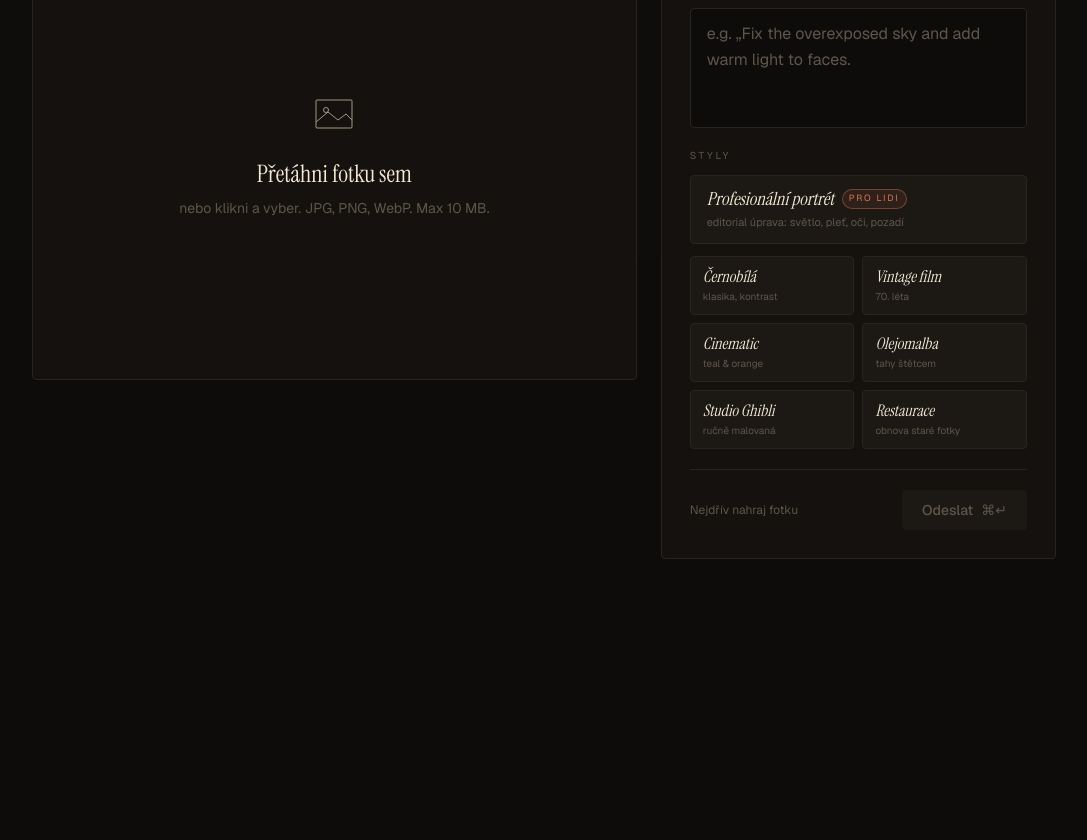
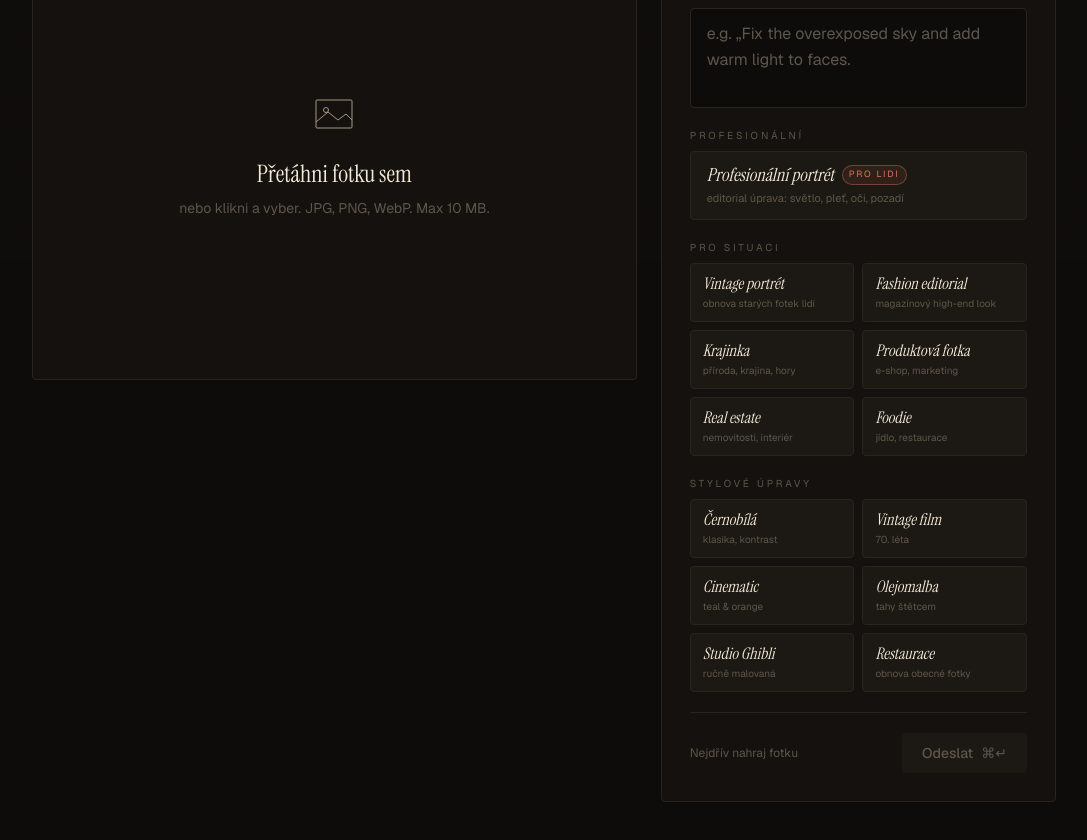
Before and after one commit to menssecret/opravfotku, a Next.js app: page / in a window 1280 px wide. Shown: the part 540-1380 px from the top of the page, without its empty margins (96-1183 px from the left). Before the commit the page ends 1195 px from the top, so only its background shows below. Built offline with nearby package versions, Linux system fonts and the light colour scheme.

Commit message:
Add 6 specialized presets

```diff
--- a/components/PhotoEditor.tsx
+++ b/components/PhotoEditor.tsx
@@ -19,7 +19,6 @@ import {
   type HistoryEntry,
 } from "@/lib/history";
 
-// Maximální délka promptu (původně 500, zvětšeno kvůli portrétnímu presetu)
 const MAX_PROMPT_LENGTH = 2000;
 
 type StylePreset = {
@@ -28,14 +27,63 @@ type StylePreset = {
   prompt: string;
 };
 
-// Speciální komplexní preset pro fotky lidí, vyčleněný nad standardními styly.
-// Editorial portrétní úprava: pleť, oči, pozadí, expozice, grading.
+// ──────────────────────────────────────────────────────────
+// Profesionální preset (top, full-width)
+// ──────────────────────────────────────────────────────────
+
 const PORTRAIT_PRESET: StylePreset = {
   name: "Profesionální portrét",
   desc: "editorial úprava: světlo, pleť, oči, pozadí",
   prompt:
     "Transform this portrait into a professional editorial photograph. Recover blown-out highlights in the bright background (window) while preserving a natural daylight feel. Balance exposure so the face is properly lit with subtle directional light and gentle shadowing for added depth. Refine skin tones to look natural and slightly warm but not washed out. Add subtle contrast and texture so the face has dimension, but preserve realistic skin texture without over-smoothing. Enhance the eyes: sharpen them slightly, add gentle catchlights, and improve micro-contrast around the eyes and brows so the gaze feels more alive. Improve overall sharpness and detail while keeping a soft, professional portrait look. Reduce the distracting background by slightly blurring and softening it so the face stands out, and tone down any bright vertical stripes in the background. Apply a clean, minimalist color grading in the style of magazine photography with balanced highlights, rich midtones, and gentle shadows. Do not change the composition, expression, or facial features.",
 };
+
+// ──────────────────────────────────────────────────────────
+// Specializované situace (6 nových presetů)
+// ──────────────────────────────────────────────────────────
+
+const SITUATION_PRESETS: StylePreset[] = [
+  {
+    name: "Vintage portrét",
+    desc: "obnova starých fotek lidí",
+    prompt:
+      "Restore this vintage portrait photograph. Carefully repair scratches, dust, tears, and any visible damage while preserving the original character of the photo. Recover faded colors with natural-looking tones, neither oversaturated nor too pale. If the photo is black and white, keep it black and white but improve contrast and tonal range. Sharpen facial features subtly without making them look artificial. Maintain the original grain and texture of the era. Do not modernize the look, do not change facial expressions, clothing, or composition. The result should look like a well-preserved original, not a digital recreation.",
+  },
+  {
+    name: "Fashion editorial",
+    desc: "magazínový high-end look",
+    prompt:
+      "Transform into a high-end fashion editorial photograph in the style of Vogue or Harper's Bazaar. Apply sophisticated color grading with deep blacks, clean whites, and rich midtones. Enhance fabric textures and details on clothing. Refine skin tones to look polished but realistic, preserving natural skin texture. Add subtle directional lighting that emphasizes the silhouette and form. Boost contrast in a controlled, editorial way. Keep the background clean and slightly muted to draw attention to the subject. The final look should feel cinematic, expensive, and polished. Do not change the pose, composition, or facial features.",
+  },
+  {
+    name: "Krajinka",
+    desc: "příroda, krajina, hory",
+    prompt:
+      "Enhance this landscape photograph for a dramatic but natural look. Recover details in highlights (sky, clouds) and shadows. Boost the richness of natural colors: deeper greens, warmer earth tones, more vibrant skies, but keep everything realistic and not oversaturated. Improve atmospheric depth with subtle haze in distant areas if appropriate. Sharpen mid-distance details (trees, rocks, structures) without making them harsh. Apply a clean, slightly cool color grading reminiscent of high-quality outdoor photography. Add gentle clarity to bring out textures in foliage and terrain. Do not change the composition, time of day, or weather conditions visible in the scene.",
+  },
+  {
+    name: "Produktová fotka",
+    desc: "e-shop, marketing",
+    prompt:
+      "Transform into a clean, professional product photograph suitable for e-commerce. Make the product crisp and sharp with all details clearly visible. Brighten and even out the lighting so the product is well-lit from all sides without harsh shadows. Clean up the background, making it neutral and uncluttered (white, light gray, or a subtle gradient). Add a soft natural shadow under the product for grounding. Enhance the product's colors to be accurate and vibrant. Remove any distracting elements, dust, or imperfections from the product surface. Improve overall sharpness and contrast for a premium catalog look. Do not change the product itself, its angle, or its proportions.",
+  },
+  {
+    name: "Real estate",
+    desc: "nemovitosti, interiér",
+    prompt:
+      "Enhance this real estate photograph for a professional listing. Brighten interiors and balance exposure so both windows and indoor spaces are properly visible (recover blown-out window views without making the room look dark). Make the space feel bright, spacious, and inviting. Correct any color casts from artificial lighting toward neutral, clean tones. Straighten verticals subtly if walls appear to lean. Enhance the warmth of wood and texture of textiles. Make whites clean and crisp. Increase clarity in architectural details. Slightly boost saturation in plants and decorative elements for life, while keeping walls and ceilings neutral. The room should look magazine-ready but realistic. Do not change the layout, furniture, or composition.",
+  },
+  {
+    name: "Foodie",
+    desc: "jídlo, restaurace",
+    prompt:
+      "Transform this food photograph into an appetizing, restaurant-quality image. Enhance the natural colors of the ingredients: make greens fresher, reds richer, yellows warmer, but keep everything looking real and edible (no artificial saturation). Improve texture and sharpness of the food so details like steam, oil sheen, and grain structure are visible. Add subtle warm lighting that makes the food feel inviting. Slightly soften the background and surrounding elements to make the food the clear focal point. Enhance contrast so the food has dimension. Maintain natural shadows and highlights that suggest dimension and freshness. Do not change the food itself, its arrangement, or the composition.",
+  },
+];
+
+// ──────────────────────────────────────────────────────────
+// Stylové úpravy (filtry, stávající)
+// ──────────────────────────────────────────────────────────
 
 const STYLE_PRESETS: StylePreset[] = [
   {
@@ -70,7 +118,7 @@ const STYLE_PRESETS: StylePreset[] = [
   },
   {
     name: "Restaurace",
-    desc: "obnova staré fotky",
+    desc: "obnova obecné fotky",
     prompt:
       "Restore old photo: fix scratches and dust, recover faded colors, sharpen details, repair damage, preserve original character",
   },
@@ -419,17 +467,16 @@ export function PhotoEditor() {
                   ? "e.g. „Fix the overexposed sky and add warm light to faces."
                   : "e.g. „Increase contrast a bit and add a subtle vignette."
               }
-              className="min-h-[120px] flex-1 resize-none rounded-sm border border-(--color-line) bg-(--color-bg) px-4 py-3 text-base leading-relaxed text-(--color-ink) placeholder:text-(--color-ink-faint) focus:border-(--color-amber) focus:outline-none"
+              className="min-h-[100px] flex-1 resize-none rounded-sm border border-(--color-line) bg-(--color-bg) px-4 py-3 text-base leading-relaxed text-(--color-ink) placeholder:text-(--color-ink-faint) focus:border-(--color-amber) focus:outline-none"
             />
 
-            {/* PRESETY */}
             {iteration === 1 ? (
-              <div className="space-y-3">
+              <div className="space-y-5">
+                {/* Profesionální preset (full-width) */}
+                <div className="space-y-2">
                   <p className="text-[10px] uppercase tracking-[0.28em] text-(--color-ink-faint)">
-                  Styly
+                    Profesionální
                   </p>
-
-                {/* Speciální preset pro portréty (full width) */}
                   <button
                     type="button"
                     onClick={() => applyPrompt(PORTRAIT_PRESET.prompt)}
@@ -458,8 +505,51 @@ export function PhotoEditor() {
                       {PORTRAIT_PRESET.desc}
                     </span>
                   </button>
+                </div>
 
-                {/* Standardní styly */}
+                {/* Specializované situace */}
+                <div className="space-y-2">
+                  <p className="text-[10px] uppercase tracking-[0.28em] text-(--color-ink-faint)">
+                    Pro situaci
+                  </p>
+                  <div className="grid grid-cols-2 gap-2">
+                    {SITUATION_PRESETS.map((p) => {
+                      const isActive = prompt === p.prompt;
+                      return (
+                        <button
+                          key={p.name}
+                          type="button"
+                          onClick={() => applyPrompt(p.prompt)}
+                          title={p.prompt}
+                          className={`group/preset flex flex-col items-start gap-0.5 rounded-sm border px-3 py-2.5 text-left transition-colors ${
+                            isActive
+                              ? "border-(--color-amber) bg-(--color-amber)/5"
+                              : "border-(--color-line) bg-(--color-surface-2) hover:border-(--color-line-strong)"
+                          }`}
+                        >
+                          <span
+                            className={`font-(family-name:--font-display) text-base italic leading-tight ${
+                              isActive
+                                ? "text-(--color-amber)"
+                                : "text-(--color-ink) group-hover/preset:text-(--color-amber)"
+                            }`}
+                          >
+                            {p.name}
+                          </span>
+                          <span className="text-[10px] text-(--color-ink-faint)">
+                            {p.desc}
+                          </span>
+                        </button>
+                      );
+                    })}
+                  </div>
+                </div>
+
+                {/* Stylové úpravy / filtry */}
+                <div className="space-y-2">
+                  <p className="text-[10px] uppercase tracking-[0.28em] text-(--color-ink-faint)">
+                    Stylové úpravy
+                  </p>
                   <div className="grid grid-cols-2 gap-2">
                     {STYLE_PRESETS.map((p) => {
                       const isActive = prompt === p.prompt;
@@ -490,6 +580,7 @@ export function PhotoEditor() {
                         </button>
                       );
                     })}
+                  </div>
                 </div>
               </div>
             ) : (
```
Lines whose indentation alone changed are shown as unchanged.
